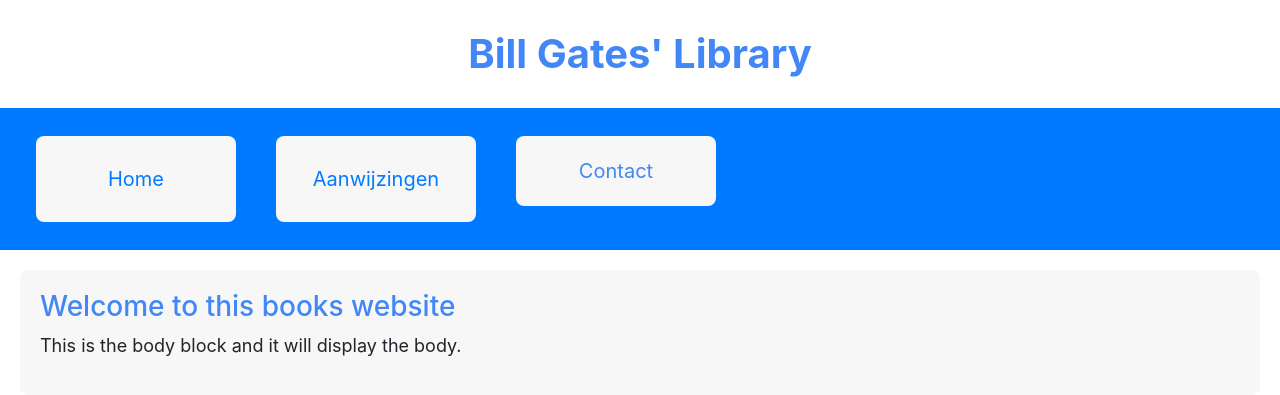
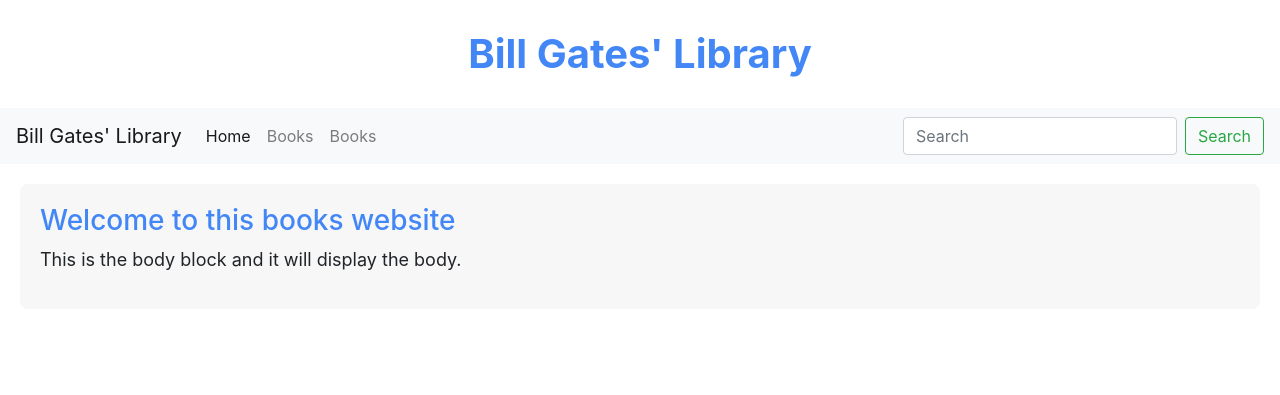
Before and after one commit to tomdevalk1997/project1, a Flask app: page / in a window 1280 px wide. Shown: the top 395 px of the page. Run offline with Flask 2, Linux system fonts and the light colour scheme; some libraries are stand-ins or nearby versions.

Commit message:
New navbar

```diff
--- a/templates/layout.html
+++ b/templates/layout.html
@@ -9,19 +9,27 @@
     	<header>
     		<h1>Bill Gates' Library</h1>
     	</header>
-    	<nav class="navbar navbar-dark bg-primary">
-    		<div class="navigation_bar">
-	    		<ul class="nav">
-					<li class="nav_bar_button">
-						<a class="nav-link active" href="home.html">Home</a>
+      <nav class="navbar navbar-expand-lg navbar-light bg-light">
+        <a class="navbar-brand" href="#">Bill Gates' Library</a>
+        <button class="navbar-toggler" type="button" data-toggle="collapse" data-target="#navbarTogglerDemo02" aria-controls="navbarTogglerDemo02" aria-expanded="false" aria-label="Toggle navigation">
+          <span class="navbar-toggler-icon"></span>
+        </button>
+        <div class="collapse navbar-collapse" id="navbarTogglerDemo02">
+          <ul class="navbar-nav mr-auto mt-2 mt-lg-0">
+            <li class="nav-item active">
+              <a class="nav-link" href="#">Home <span class="sr-only">(current)</span></a>
             </li>
-					<li class="nav_bar_button">
-						<a class="nav-link" href="books.html">Aanwijzingen</a>
+            <li class="nav-item">
+              <a class="nav-link" href="books.html">Books</a>
             </li>
-          <li>
-            <button class="nav_bar_button" onclick="location.href = contact.html">Contact</button>
+            <li class="nav-item">
+              <a class="nav-link" href="contact.html">Books</a>
             </li>
           </ul>
+          <form class="form-inline my-2 my-lg-0">
+            <input class="form-control mr-sm-2" type="search" placeholder="Search">
+            <button class="btn btn-outline-success my-2 my-sm-0" type="submit">Search</button>
+          </form>
         </div>
       </nav>
 		<div class="pagina">
```
Lines whose indentation alone changed are shown as unchanged.
